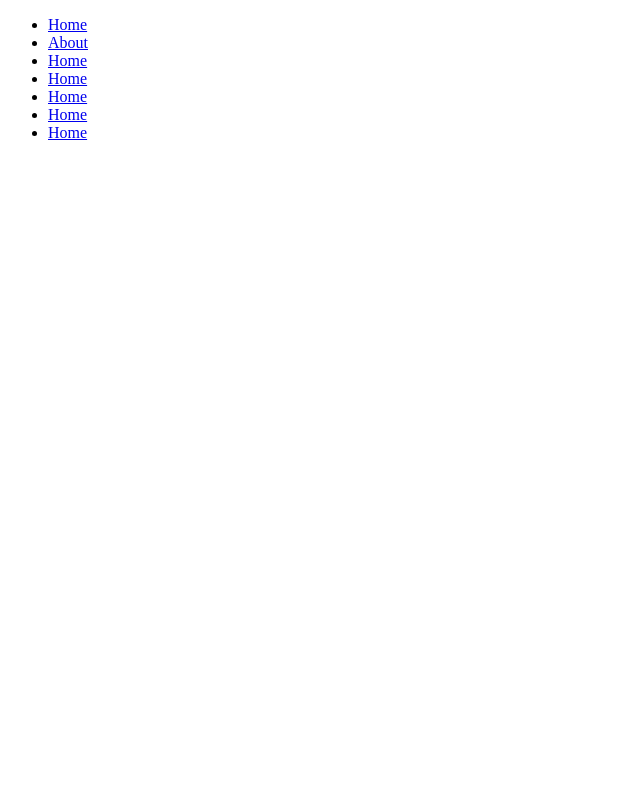
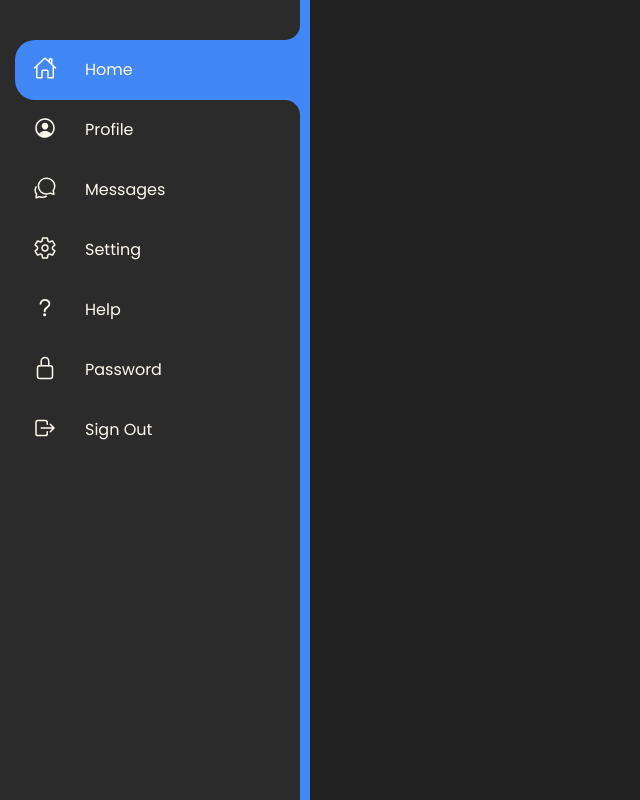
Before and after one commit to omarfaruk2y2/adminmenu, a plain HTML site: page index.html in a window 1280 px wide. Shown: the whole page, without its empty margins (0-640 px from the left). Drawn offline with nearby package versions, Linux system fonts and the light colour scheme.

Commit message:
last commit

```diff
--- a/index.html
+++ b/index.html
@@ -12,50 +12,63 @@
 <body>
     <div class="navigation">
         <ul>
-            <li class="list">
+            <li class="list active">
                 <a href="#">
-                    <span class="icon"></span>
-                    <span class="list">Home</span>
+                    <span class="icon"><ion-icon name="home-outline"></ion-icon></span>
+                    <span class="title">Home</span>
                 </a>
             </li>
             <li class="list">
                 <a href="#">
-                    <span class="icon"></span>
-                    <span class="list">About</span>
+                    <span class="icon"><ion-icon name="person-circle-outline"></ion-icon></span>
+                    <span class="title">Profile</span>
                 </a>
             </li>
 
             <li class="list">
                 <a href="#">
-                    <span class="icon"></span>
-                    <span class="list">Home</span>
+                    <span class="icon"><ion-icon name="chatbubbles-outline"></ion-icon></span>
+                    <span class="title">Messages</span>
                 </a>
             </li>
             <li class="list">
                 <a href="#">
-                    <span class="icon"></span>
-                    <span class="list">Home</span>
+                    <span class="icon"><ion-icon name="settings-outline"></ion-icon></span>
+                    <span class="title">Setting</span>
                 </a>
             </li>
             <li class="list">
                 <a href="#">
-                    <span class="icon"></span>
-                    <span class="list">Home</span>
+                    <span class="icon"><ion-icon name="help-outline"></ion-icon></span>
+                    <span class="title">Help</span>
                 </a>
             </li>
             <li class="list">
                 <a href="#">
-                    <span class="icon"></span>
-                    <span class="list">Home</span>
+                    <span class="icon"><ion-icon name="lock-closed-outline"></ion-icon></span>
+                    <span class="title">Password</span>
                 </a>
             </li>
                         <li class="list">
                 <a href="#">
-                    <span class="icon"></span>
-                    <span class="list">Home</span>
+                    <span class="icon"><ion-icon name="log-out-outline"></ion-icon></span>
+                    <span class="title">Sign Out</span>
                 </a>
             </li>
         </ul>
     </div>
+    <script type="module" src="https://unpkg.com/ionicons@5.5.2/dist/ionicons/ionicons.esm.js"></script>
+    <script nomodule src="https://unpkg.com/ionicons@5.5.2/dist/ionicons/ionicons.js"></script>
+    <script>
+        //add active class in selected tab
+        const list = document.querySelectorAll('.list');
+        function activelink(){
+            list.forEach((item) =>
+            item.classList.remove('active'));
+            this.classList.add('active');
+        }
+        list.forEach((item) =>
+        item.addEventListener('click',activelink));
+    </script>
 </body>
 </html>
--- a/style.css
+++ b/style.css
@@ -0,0 +1,98 @@
+@import url('https://fonts.googleapis.com/css2?family=Poppins:ital,wght@0,300;0,400;0,500;0,600;0,700;0,800;0,900;1,400&display=swap');
+
+*{
+    margin: 0;
+    padding: 0;
+    box-sizing: border-box;
+    font-family: 'Poppins', sans-serif;
+
+}
+body{
+    display: flex;
+    justify-content: start;
+    align-items: center;
+    min-height: 100vh;
+    background: rgb(34, 33, 33);
+}
+.navigation{
+    position: relative;
+    height: 100vh;
+    width: 70px;
+    background: #2b2b2b;
+    box-shadow: 10px 0 0 #4187f6;
+    border-left: 10px solid #2b2b2b;
+    overflow-x: hidden;
+    transform: width 0.5%;
+}
+.navigation:hover{
+    width: 300px;
+}
+.navigation ul{
+    position: absolute;
+    top: 0;
+    left: 0;
+    width: 100%;
+    padding-left: 5px;
+    padding-top: 40px;
+}
+.navigation ul li{
+    position: relative;
+    list-style: none;
+    width: 100%;
+    border-top-left-radius: 20px;
+    border-bottom-left-radius: 20px;
+}
+.navigation ul li.active{
+    background: #4187f6;
+}
+.navigation ul li a{
+    position: relative;
+    text-decoration: none;
+    display: block;
+    width: 100%;
+    display: flex;
+    color: floralwhite;
+}
+.navigation ul li.active a::before{
+    content: '';
+    position: absolute;
+    top: -30px;
+    right: 0;
+    width: 30px;
+    height: 30px;
+    background: #2b2b2b;
+    border-radius: 50%;
+    box-shadow: 15px 15px 0 #4187f6;
+}
+.navigation ul li.active a::after{
+    content: '';
+    position: absolute;
+    bottom: -30px;
+    right: 0;
+    width: 30px;
+    height: 30px;
+    background: #2b2b2b;
+    border-radius: 50%;
+    box-shadow: 15px -15px 0 #4187f6;
+}
+.navigation ul li a .icon{
+    position: relative;
+    display: block;
+    min-width: 60px;
+    height: 60px;
+    line-height: 70px;
+    text-align: center;
+}
+.navigation ul li a .icon ion-icon{
+    position: relative;
+    font-size: 1.5em;
+    z-index: 1;
+}
+.navigation ul li a .title{
+    position: relative;
+    display: block;
+    padding-left: 10px;
+    height: 60px;
+    line-height: 60px;
+    white-space: nowrap;
+}
```
